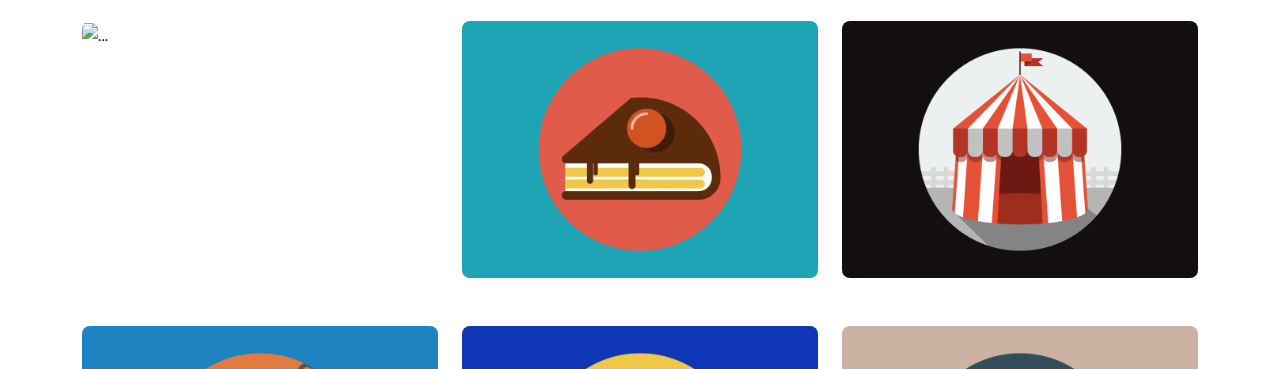
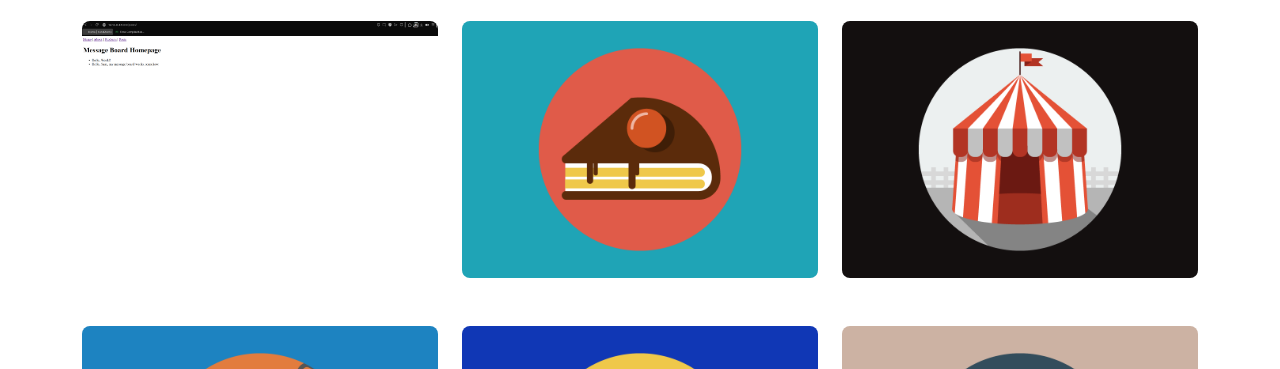
Before and after one commit to CerealChest/CerealChest.github.io, a plain HTML site: page index.html in a window 1280 px wide. Shown: the part 743-1112 px from the top of the page. Drawn offline with nearby package versions, Linux system fonts and the light colour scheme.

Commit message:
fixed images?

```diff
--- a/index.html
+++ b/index.html
@@ -68,7 +68,7 @@
                             <div class="portfolio-item-caption d-flex align-items-center justify-content-center h-100 w-100">
                                 <div class="portfolio-item-caption-content text-center text-white"><i class="fas fa-plus fa-3x"></i></div>
                             </div>
-                            <img class="img-fluid" src="assets/img/portfolio/assets/img/image_2025-10-07_120812301.png" alt="..." />
+                            <img class="img-fluid" src="assets/img/portfolio/image_2025-10-07_120812301.png" alt="..." />
                         </div>
                     </div>
                     <!-- Portfolio Item 2-->
```
